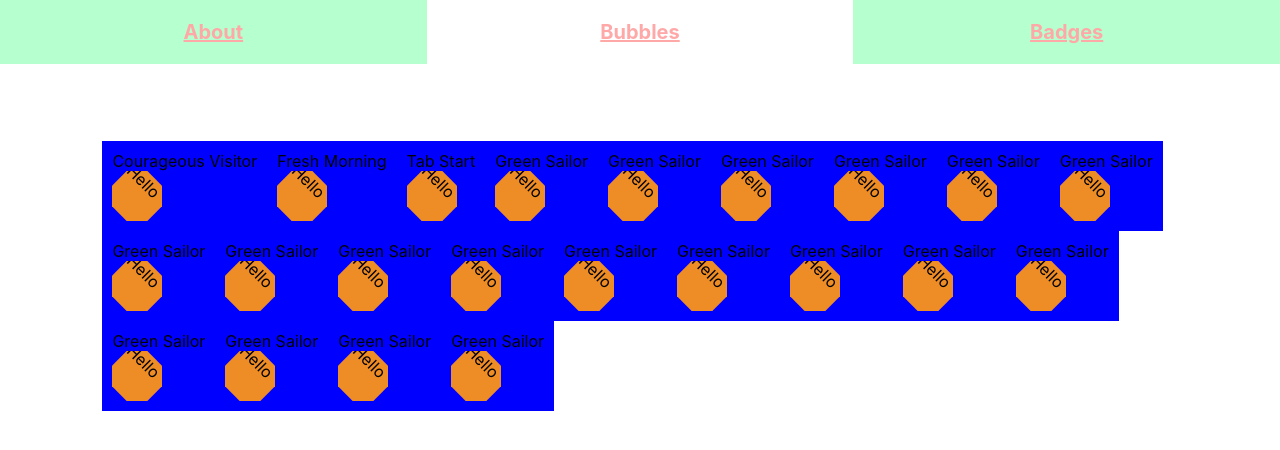
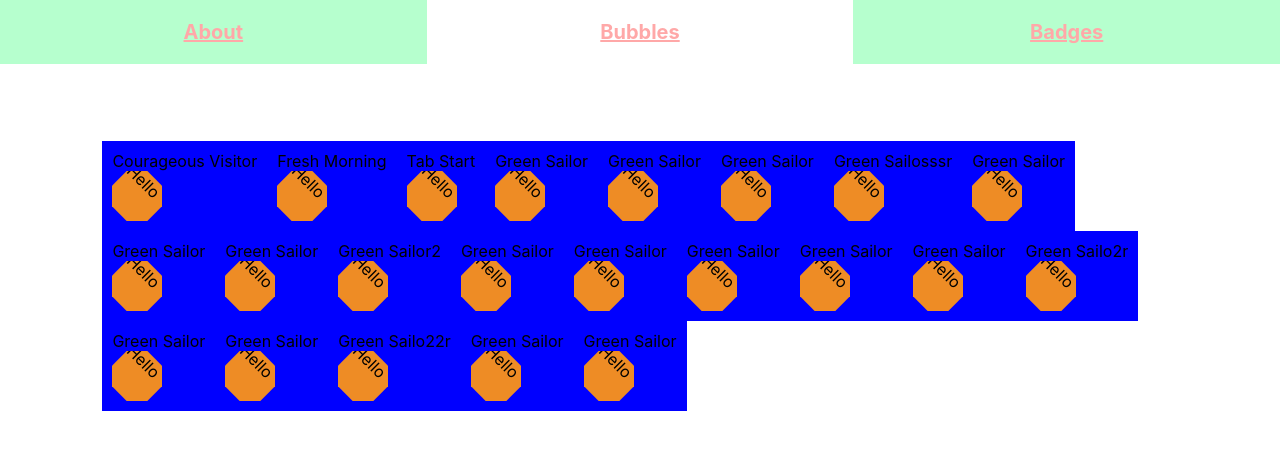
Before and after one commit to jogracz/bubbles, a React (Create React App) app: page /badges in a window 1280 px wide. Shown: the top 450 px of the page. Built offline with nearby package versions, Linux system fonts and the light colour scheme.

Commit message:
Change name lenghts

```diff
--- a/src/utilities/badges.ts
+++ b/src/utilities/badges.ts
@@ -7,20 +7,20 @@ export const badgesList: Badge[] = [
   { name: "Green Sailor", maxPoints: 1, currentPoints: 0 },
   { name: "Green Sailor", maxPoints: 1, currentPoints: 0 },
   { name: "Green Sailor", maxPoints: 3, currentPoints: 0 },
+  { name: "Green Sailosssr", maxPoints: 3, currentPoints: 0 },
+  { name: "Green Sailor", maxPoints: 3, currentPoints: 0 },
+  { name: "Green Sailor", maxPoints: 3, currentPoints: 0 },
+  { name: "Green Sailor", maxPoints: 3, currentPoints: 0 },
+  { name: "Green Sailor2", maxPoints: 3, currentPoints: 0 },
   { name: "Green Sailor", maxPoints: 3, currentPoints: 0 },
   { name: "Green Sailor", maxPoints: 3, currentPoints: 0 },
   { name: "Green Sailor", maxPoints: 3, currentPoints: 0 },
   { name: "Green Sailor", maxPoints: 3, currentPoints: 0 },
   { name: "Green Sailor", maxPoints: 3, currentPoints: 0 },
+  { name: "Green Sailo2r", maxPoints: 3, currentPoints: 0 },
   { name: "Green Sailor", maxPoints: 3, currentPoints: 0 },
   { name: "Green Sailor", maxPoints: 3, currentPoints: 0 },
-  { name: "Green Sailor", maxPoints: 3, currentPoints: 0 },
-  { name: "Green Sailor", maxPoints: 3, currentPoints: 0 },
-  { name: "Green Sailor", maxPoints: 3, currentPoints: 0 },
-  { name: "Green Sailor", maxPoints: 3, currentPoints: 0 },
-  { name: "Green Sailor", maxPoints: 3, currentPoints: 0 },
-  { name: "Green Sailor", maxPoints: 3, currentPoints: 0 },
-  { name: "Green Sailor", maxPoints: 3, currentPoints: 0 },
+  { name: "Green Sailo22r", maxPoints: 3, currentPoints: 0 },
   { name: "Green Sailor", maxPoints: 3, currentPoints: 0 },
   { name: "Green Sailor", maxPoints: 3, currentPoints: 0 },
 ];
```
